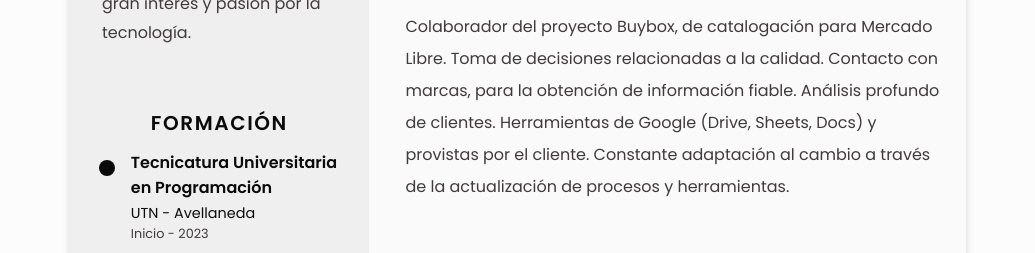
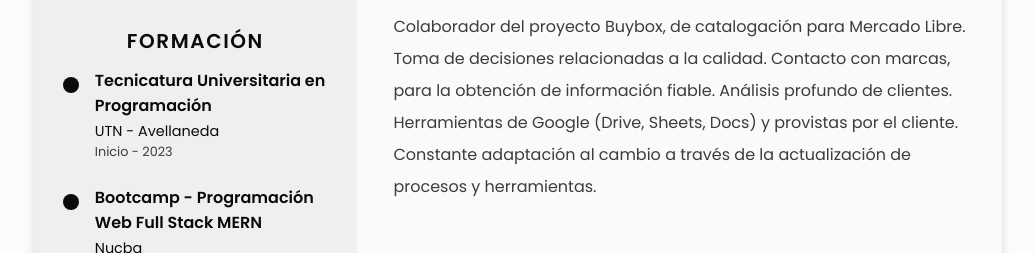
Before and after one commit to DamianRondinon/CV-Responsive, a plain HTML site: page index.html in a window 1280 px wide. Shown: the part 886-1139 px from the top of the page, without its empty margins (122-1157 px from the left). Drawn offline with nearby package versions, Linux system fonts and the light colour scheme.

Commit message:
cambios en css

```diff
--- a/assets/css/styles.css
+++ b/assets/css/styles.css
@@ -29,9 +29,7 @@ html {
     margin-right: 1.5rem;
 }
 
-
-
-.scale-cv .main-container {
+.scale-cv .container {
     max-width: 595;
 }
 
@@ -443,10 +441,10 @@ img {
 
 @media screen and (min-width: 968px) {
     body {
-        margin: 3rem 15%;
+        margin: 3rem 0;
     }
 
-    .main-container {
+    .container {
         margin-left: auto;
         margin-right: auto;
     }
--- a/index.html
+++ b/index.html
@@ -15,7 +15,7 @@
 </head>
 <body class="scale-cv">
     <header class="a-header" id="header">
-        <nav class="nav container main-container">
+        <nav class="nav container">
             <a href="#" class="nav-logo">Rondinon</a>
             <div class="nav_menu" id="nav-menu">
                 <ul class="nav-list">
@@ -63,7 +63,7 @@
         </nav>
     </header>
 
-    <main class="a-main main-container">
+    <main class="a-main container">
         <div class="resume">
             <div class="resume_left">
                 <section class="home" id="home">
@@ -260,7 +260,7 @@
                         <span class="project-l">React - CSS - CoinLore API </span>
                     </div>
                     <div class="project grid">
-                        <li class="project-item"><a href="https://app-clima-api-js.vercel.app/" target="_blank"><span class="project-circle"></span> Inmobiliaria <a href="https://github.com/DamianRondinon/AppClima-api-js" target="_blank"><i class='bx bxl-github'></i></a></a></li>
+                        <li class="project-item"><a href="https://app-clima-api-js.vercel.app/" target="_blank"><span class="project-circle"></span> Clima APP <a href="https://github.com/DamianRondinon/AppClima-api-js" target="_blank"><i class='bx bxl-github'></i></a></a></li>
                         <span class="project-l">React - CSS </span>
                     </div>
                 </section>
```
